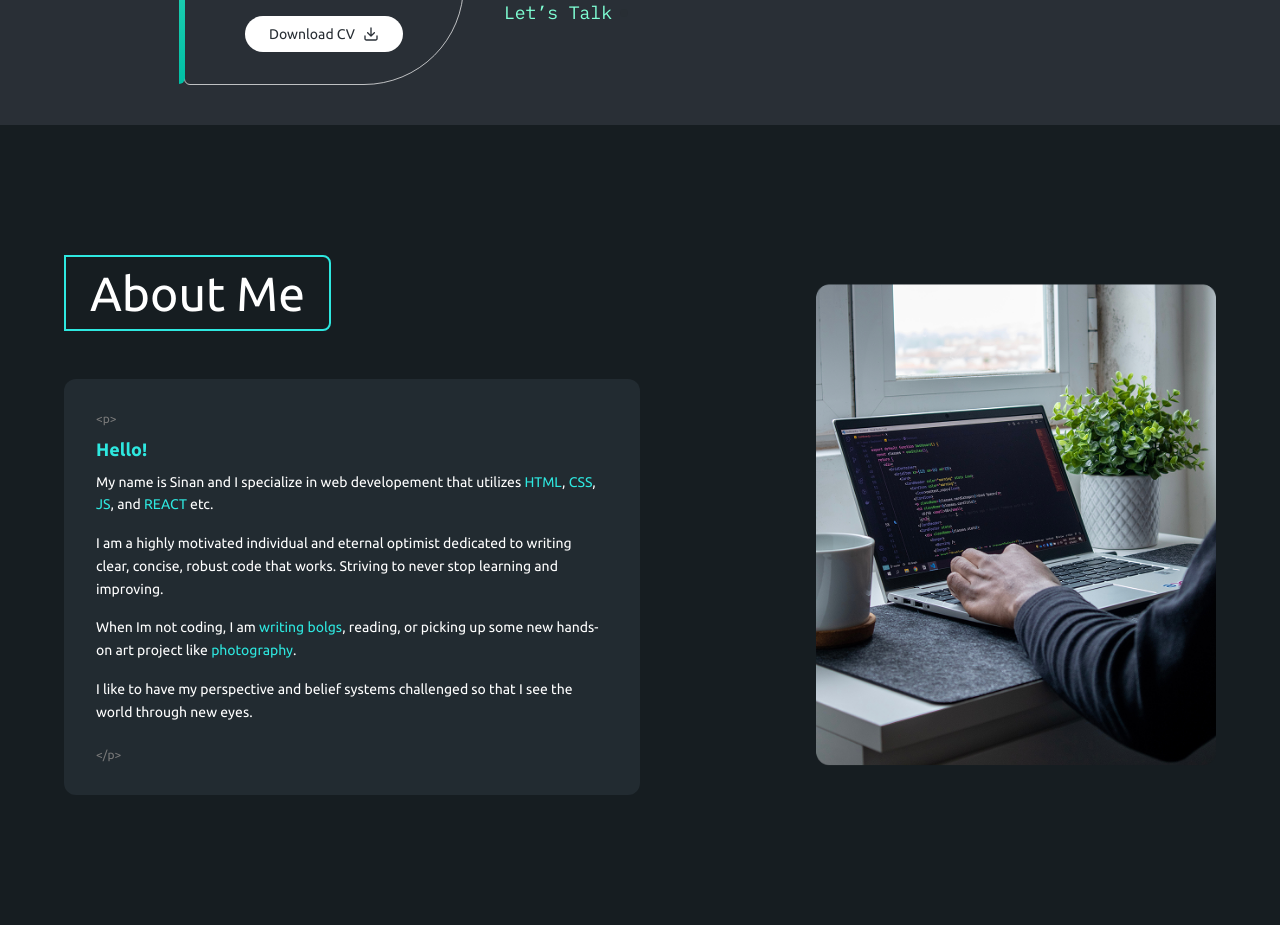
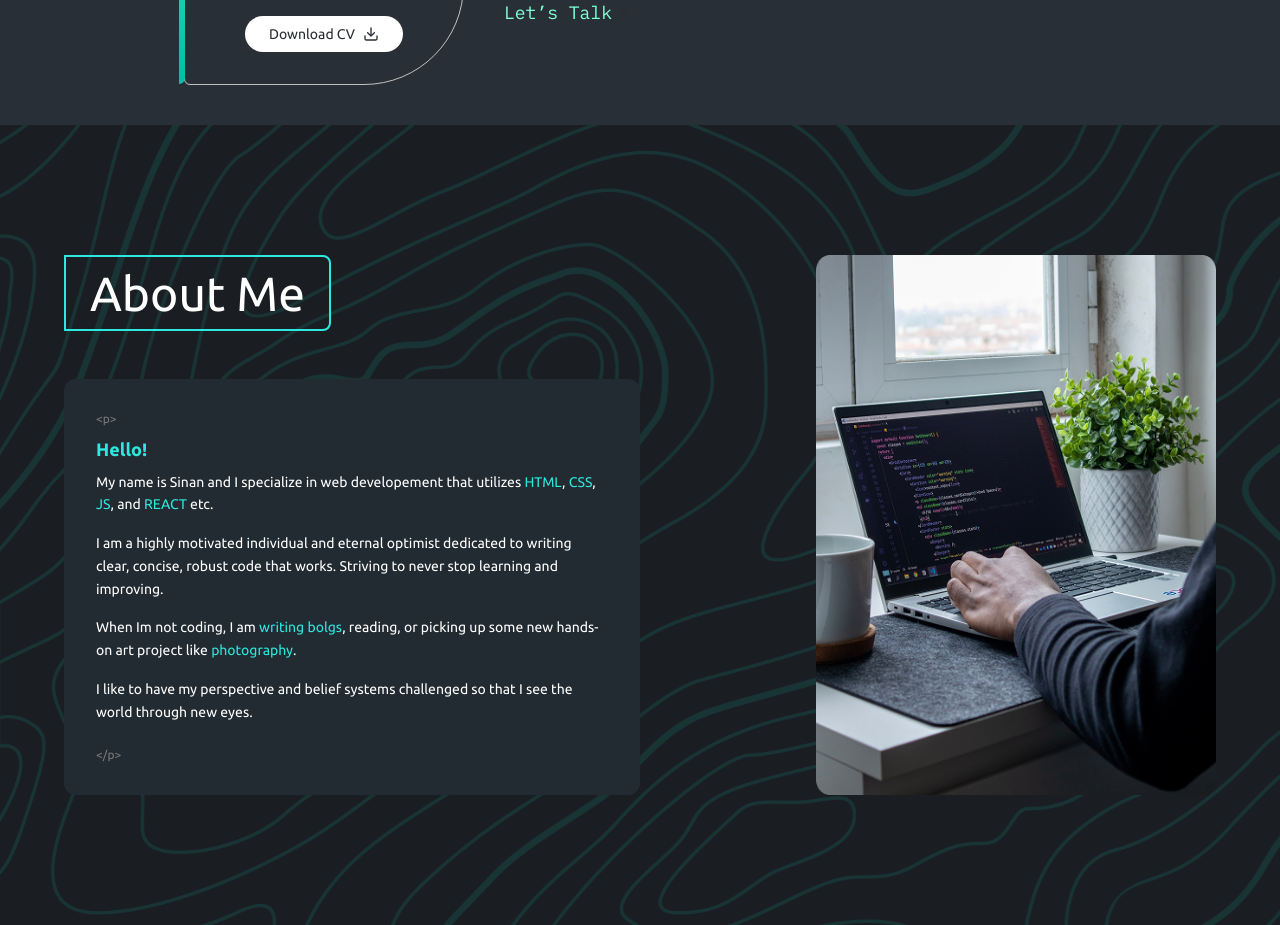
Before and after one commit to septianadip17/personal-website, a React (Vite) app: page / in a window 1280 px wide. Shown: the part 480-1405 px from the top of the page. Built offline with nearby package versions, Linux system fonts and the light colour scheme.

Commit message:
background added

```diff
--- a/src/components/About.jsx
+++ b/src/components/About.jsx
@@ -1,52 +1,66 @@
 import React from "react";
 import work from "../assets/work.png";
 import SectionTitle from "./SectionTitle";
+import background from "../assets/aboutme.svg";
 
 const About = () => {
   return (
-    <div className="bg-[#161d21] relative min-h-screen flex items-center justify-center p-6">
-      <img
-        alt="Person coding on laptop near window with plant and coffee cup on desk"
-        className="rounded-xl absolute right-16 top-1/2 -translate-y-1/2 max-w-[400px] w-full hidden md:block"
-        height={400}
-        src={work}
-        width={600}
-      />
-      <div className="max-w-6xl w-full flex flex-col md:flex-row items-start gap-12 md:gap-24">
+    <div
+      className="relative min-h-screen flex items-center justify-center p-6"
+      style={{ backgroundImage: `url(${background})`, backgroundSize: "cover" }}
+    >
+      {/* <SectionTitle /> */}
+      <div className="flex justify-between w-full max-w-6xl">
+        {/* Left side - About content */}
         <div className="flex flex-col gap-8 md:gap-12">
           <div className="relative self-start">
             <h1 className="text-white text-4xl md:text-5xl font-normal leading-tight rounded-tr-lg rounded-br-lg border-2 border-[#2ee8e0] px-6 py-3 max-w-max">
               About Me
             </h1>
           </div>
+
           <div className="bg-[#222b31] rounded-xl p-8 max-w-xl">
             <p className="text-[#7a7a7a] text-xs mb-2">&lt;p&gt;</p>
             <p className="text-[#2ee8e0] text-lg font-semibold mb-2">Hello!</p>
+
             <p className="text-white text-sm leading-relaxed">
-              My name is Sinan and I specialize in web developement that
-              utilizes <span className="text-[#2ee8e0]">HTML</span>,{" "}
+              My name is Sinan and I specialize in web developement that utilizes{" "}
+              <span className="text-[#2ee8e0]">HTML</span>,{" "}
               <span className="text-[#2ee8e0]">CSS</span>,{" "}
               <span className="text-[#2ee8e0]">JS</span>, and{" "}
               <span className="text-[#2ee8e0]">REACT</span> etc.
             </p>
+
             <p className="text-white text-sm leading-relaxed mt-4">
-              I am a highly motivated individual and eternal optimist dedicated
-              to writing clear, concise, robust code that works. Striving to
-              never stop learning and improving.
+              I am a highly motivated individual and eternal optimist dedicated to writing
+              clear, concise, robust code that works. Striving to never stop learning and
+              improving.
             </p>
+
             <p className="text-white text-sm leading-relaxed mt-4">
               When Im not coding, I am{" "}
-              <span className="text-[#2ee8e0]">writing bolgs</span>, reading, or
-              picking up some new hands-on art project like{" "}
+              <span className="text-[#2ee8e0]">writing bolgs</span>, reading,
+              or picking up some new hands-on art project like{" "}
               <span className="text-[#2ee8e0]">photography</span>.
             </p>
+
             <p className="text-white text-sm leading-relaxed mt-4">
-              I like to have my perspective and belief systems challenged so
-              that I see the world through new eyes.
+              I like to have my perspective and belief systems challenged so that I see
+              the world through new eyes.
             </p>
+
             <p className="text-[#7a7a7a] text-xs mt-6">&lt;/p&gt;</p>
           </div>
         </div>
+
+        {/* Right side - Image */}
+        <img
+          alt="Person coding on laptop near window with plant and coffee cup on desk"
+          className="hidden md:block max-w-[400px] w-full rounded-xl"
+          height={400}
+          src={work}
+          width={600}
+        />
       </div>
     </div>
   );
--- a/src/components/SectionTitle.jsx
+++ b/src/components/SectionTitle.jsx
@@ -3,11 +3,13 @@ import mouse from "../assets/icons/mouse.svg";
 
 const SectionTitle = () => {
   return (
-    <div>
-      <div className="absolute top-12 left-1/2 -translate-x-1/2 flex flex-col items-center">
-        <img src={mouse} alt="mouse" />
-        <div className="border-l border-dashed border-white h-12 mt-2"></div>
-        <div className="w-2 h-2 bg-white rotate-45 mt-1"></div>
+    <div className="relative">
+      <div className="flex flex-col items-center">
+        <div className="absolute top-12 left-1/2 -translate-x-1/2 flex flex-col items-center">
+          <img src={mouse} alt="mouse" />
+          <div className="border-l border-dashed border-white h-12 mt-2"></div>
+          <div className="w-2 h-2 bg-white rotate-45 mt-1"></div>
+        </div>
       </div>
     </div>
   );
```
Also changed, not shown: src/assets/aboutme.svg (renamed from src/assets/background-aboutme.svg).
